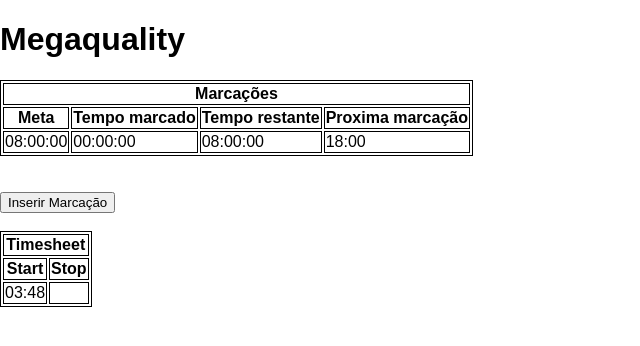
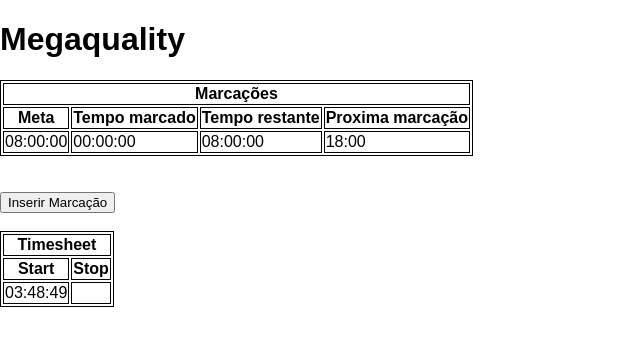
Before and after one commit to brunomrpx/megatime, a React (Create React App) app: page / in a window 1280 px wide. Both pictures are taken after a click on the button "Inserir Marcação". Shown: the top 346 px of the page, without its empty margins (0-640 px from the left). Built offline with nearby package versions, Linux system fonts and the light colour scheme; the HTML template or start-up script is replaced by a standard one.

Commit message:
Added seconds to entry component

```diff
--- a/src/components/Timesheet/EntryRow.js
+++ b/src/components/Timesheet/EntryRow.js
@@ -14,11 +14,12 @@
     let date = new Date(JSON.parse(time));
     let hours = date.getHours();
     let minutes = date.getMinutes();
+    let seconds = date.getSeconds();
 
     hours = hours >= 10 ? hours : ('0' + hours);
     minutes = minutes >= 10 ? minutes : ('0' + minutes);
 
-    return hours + ':' + minutes;
+    return hours + ':' + minutes + ':' + seconds;
   }
 
   render() {
```
